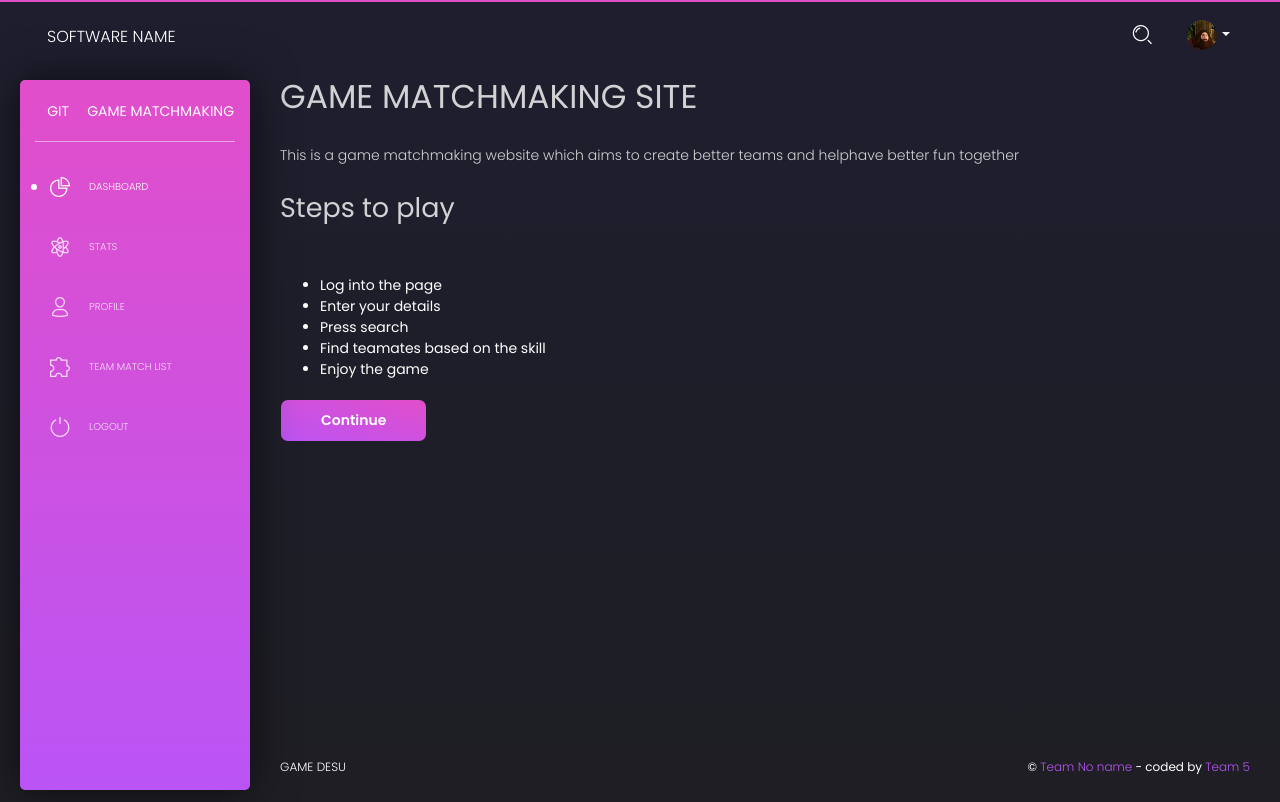
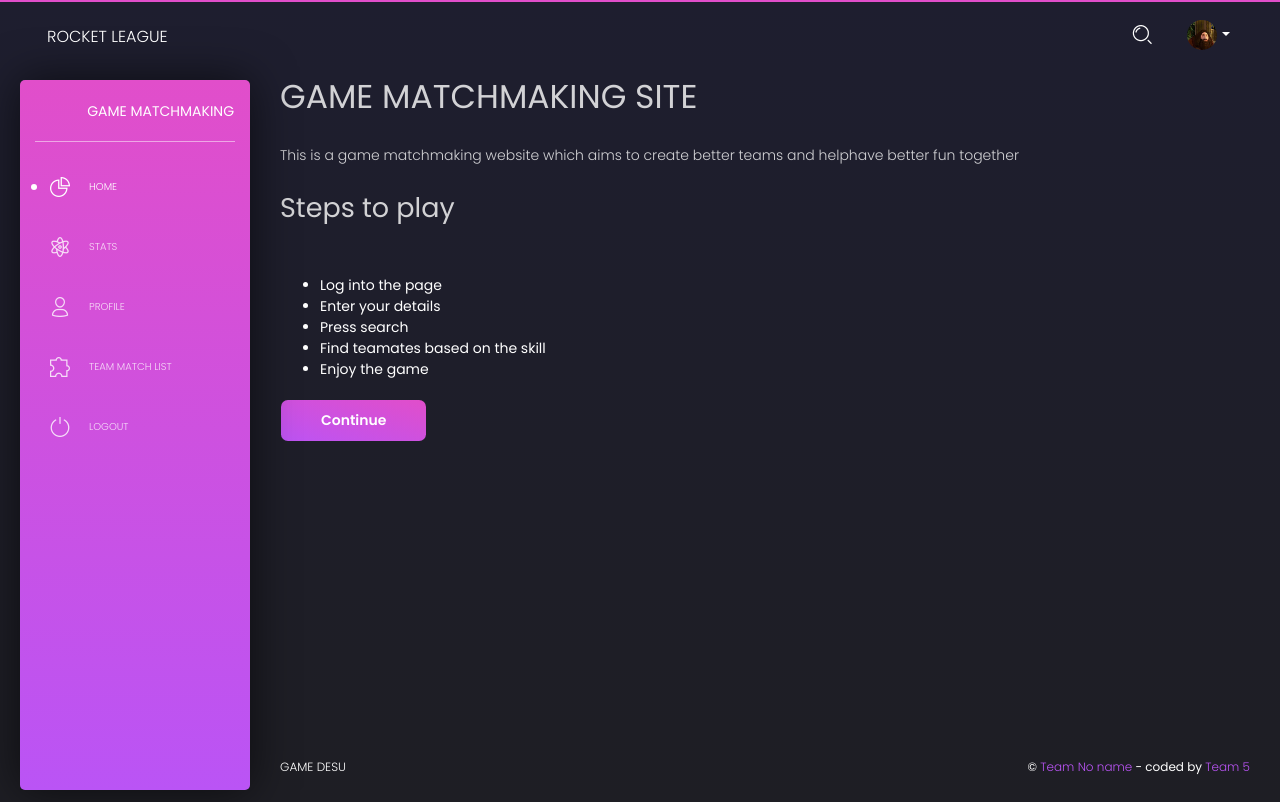
Before and after one commit to nikithkb/legendary-guacamole, a Django app: page / in a window 1280 px wide. Run offline with Django 3.2, Linux system fonts and the light colour scheme; the visitor is signed in with stand-in values (Sample User, id 1); some libraries are stand-ins or nearby versions.

Commit message:
Final presented
Co-Authored-By: Nikith KB <90968115+nikithkb@users.noreply.github.com>
Co-Authored-By: Poorvi Deshpande <93137604+poorvisuparn@users.noreply.github.com>

```diff
--- a/apps/templates/home/ui-tables.html
+++ b/apps/templates/home/ui-tables.html
@@ -127,7 +127,7 @@
             </tbody>
           </table>
           <div class="col-md-3">
-            <a href="https://pacman.cc/">
+            <a href="https://rocketleague.tracker.network/">
             <button class="btn btn-primary btn-block" > REDIRECT TO GAME WITH TEAM </button>
             </a>
         </div>
--- a/apps/templates/includes/navigation.html
+++ b/apps/templates/includes/navigation.html
@@ -11,7 +11,7 @@
               </button>
             </div>
             <a class="navbar-brand" href="javascript:void(0)">
-              Software name
+              Rocket League
             </a>
           </div>
           <button class="navbar-toggler" type="button" data-toggle="collapse" data-target="#navigation" aria-expanded="false" aria-label="Toggle navigation">
--- a/apps/templates/includes/sidebar.html
+++ b/apps/templates/includes/sidebar.html
@@ -5,7 +5,7 @@
         <div class="logo">
           <a target="_blank" rel="sponsored noopener noreferrer"
              href="https://github.com/nikithkb/legendary-guacamole" class="simple-text logo-mini">
-            GIT
+
           </a>
           <a target="_blank" rel="sponsored noopener noreferrer"
              href="https://github.com/nikithkb/legendary-guacamole" class="simple-text logo-normal">
@@ -19,7 +19,7 @@
           <li class="{% if 'index' in segment %} active {% endif %}">
             <a href="/">
               <i class="tim-icons icon-chart-pie-36"></i>
-              <p>Dashboard</p>
+              <p>Home</p>
             </a>
           </li>
           <li class="{% if 'icons' in segment %} active {% endif %}">
```
Also changed, not shown: apps/templates/home/index.html (+0 -91 lines).
